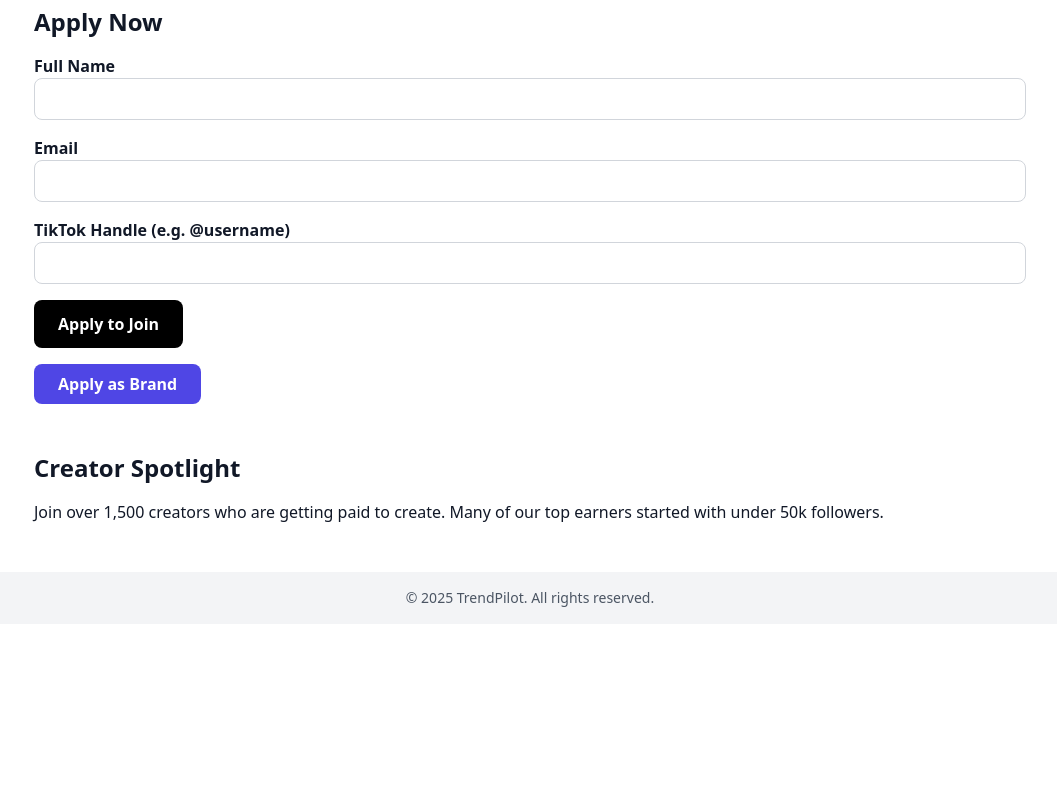
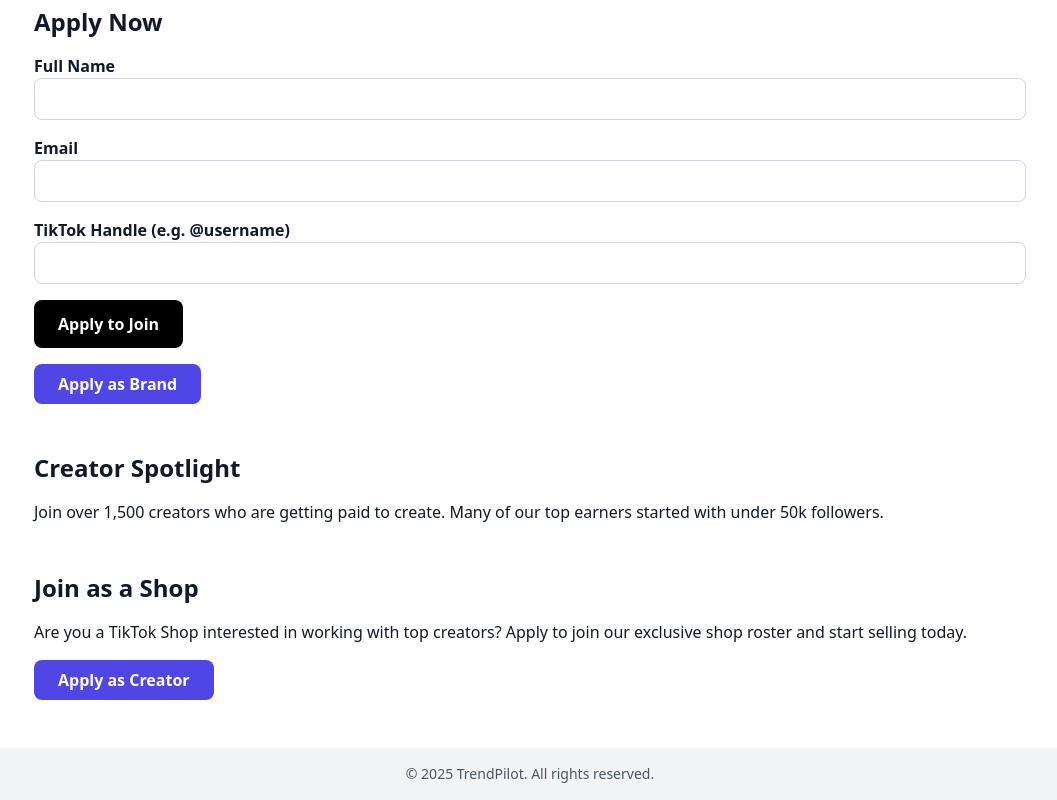
Before and after one commit to Trendpilotcaptain/Trendpilot, a plain HTML site: page creator.html in a window 1280 px wide. Shown: the part 570-1370 px from the top of the page, without its empty margins (110-1167 px from the left). Before the commit the page ends 1194 px from the top, so only its background shows below. Drawn offline with nearby package versions, Linux system fonts and the light colour scheme.

Commit message:
Update creator.html

```diff
--- a/creator.html
+++ b/creator.html
@@ -58,6 +58,12 @@
       <h2 class="text-2xl font-bold mb-4">Creator Spotlight</h2>
       <p>Join over 1,500 creators who are getting paid to create. Many of our top earners started with under 50k followers.</p>
     </section>
+
+    <section>
+      <h2 class="text-2xl font-bold mb-4">Join as a Shop</h2>
+      <p>Are you a TikTok Shop interested in working with top creators? Apply to join our exclusive shop roster and start selling today.</p>
+      <a href="creator.html" class="inline-block mt-4 bg-indigo-600 text-white px-6 py-2 rounded-lg font-semibold">Apply as Creator</a>
+    </section>
   </main>
 
   <footer class="bg-gray-100 text-gray-600 text-sm text-center py-4">
```
